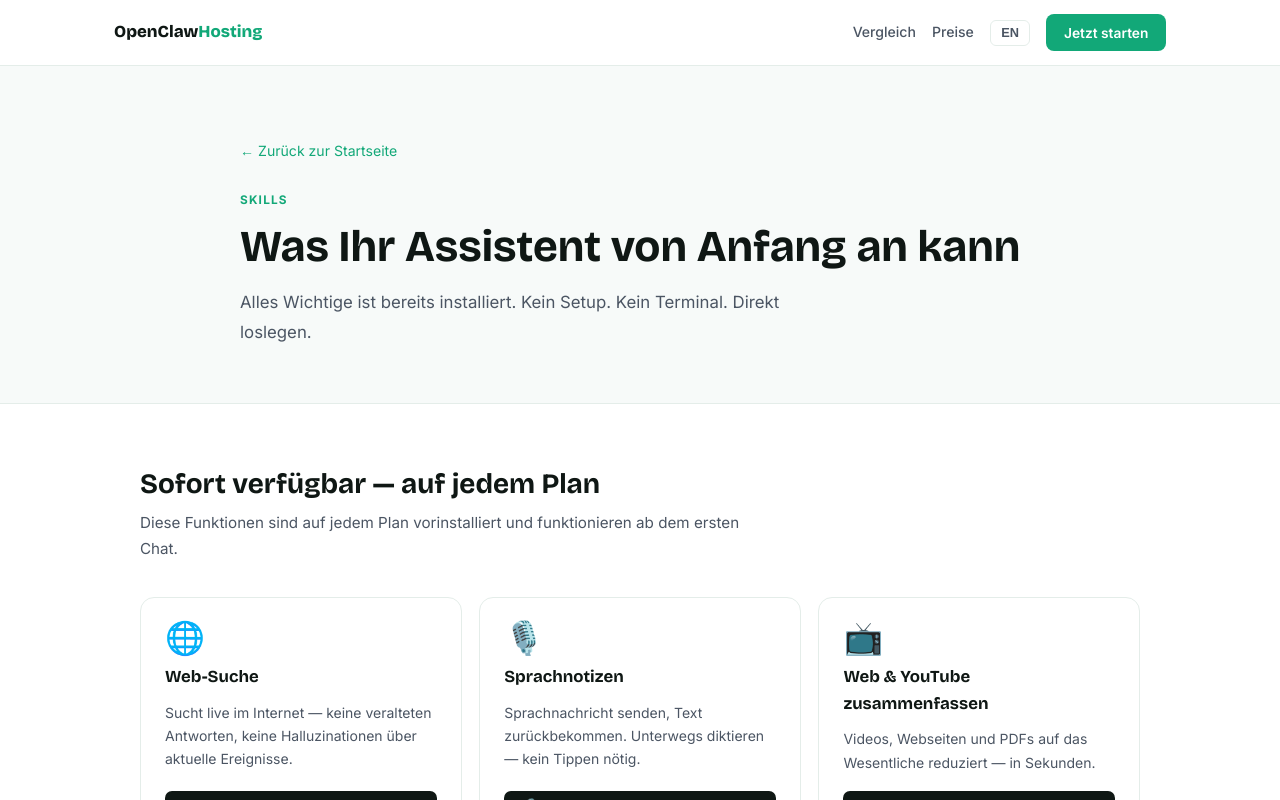
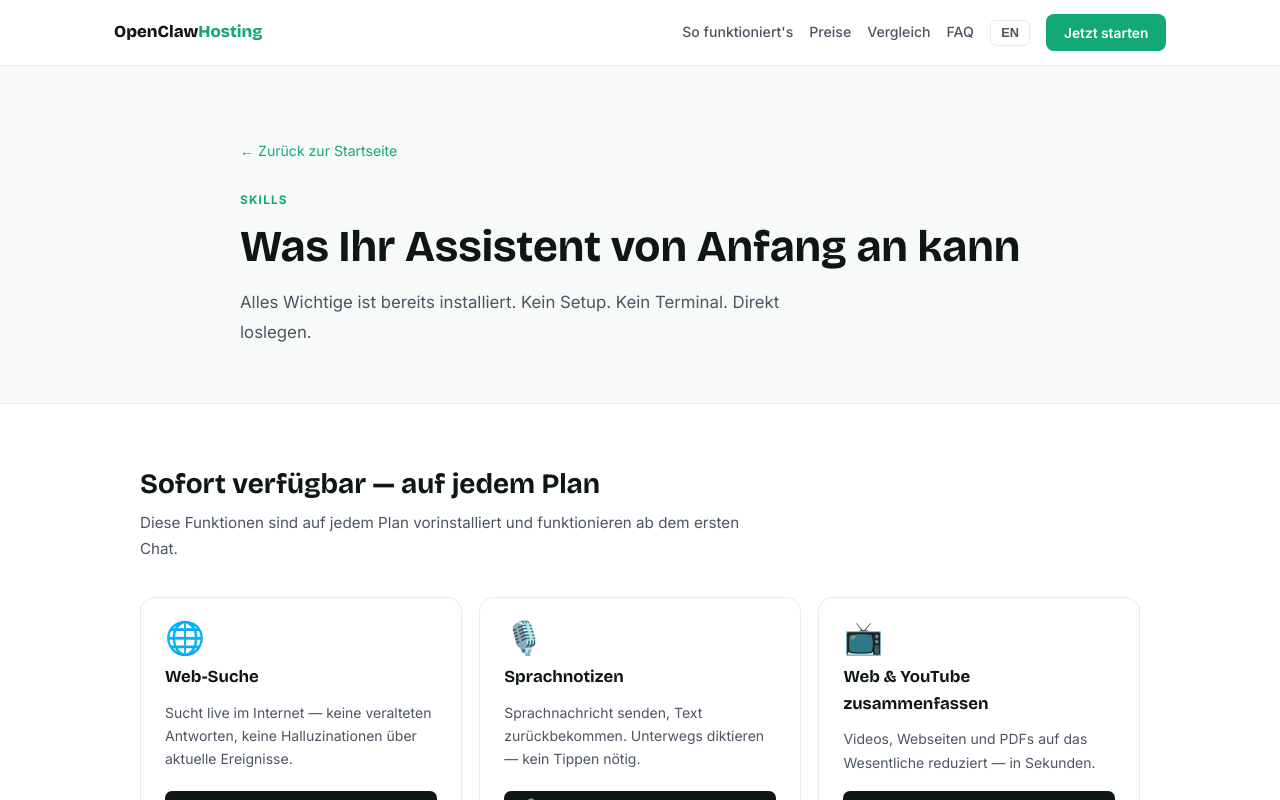
Before and after one commit to riccardogosteli-wq/openclaw-hosting, a Next.js app: page /skills in a window 1280 px wide. Shown: the top 800 px of the page. Built offline with nearby package versions, Linux system fonts and the light colour scheme.

Commit message:
fix: full nav on /skills and /vergleich pages (So funktioniert's, Preise, Vergleich, Skills, FAQ)

```diff
--- a/app/skills/page.tsx
+++ b/app/skills/page.tsx
@@ -200,12 +200,10 @@ export default function SkillsPage() {
             OpenClaw<span style={{ color: '#12A878' }}>Hosting</span>
           </Link>
           <div style={{ display: 'flex', alignItems: 'center', gap: '1rem' }}>
-            <Link href="/vergleich" style={{ color: '#4B5563', textDecoration: 'none', fontSize: '0.88rem', fontWeight: 500 }}>
-              {lang === 'de' ? 'Vergleich' : 'Compare'}
-            </Link>
-            <Link href="/#pricing" style={{ color: '#4B5563', textDecoration: 'none', fontSize: '0.88rem', fontWeight: 500 }}>
-              {lang === 'de' ? 'Preise' : 'Pricing'}
-            </Link>
+            <Link href="/#how" style={{ color: '#4B5563', textDecoration: 'none', fontSize: '0.88rem', fontWeight: 500 }}>{lang === 'de' ? 'So funktioniert\'s' : 'How it works'}</Link>
+            <Link href="/#pricing" style={{ color: '#4B5563', textDecoration: 'none', fontSize: '0.88rem', fontWeight: 500 }}>{lang === 'de' ? 'Preise' : 'Pricing'}</Link>
+            <Link href="/vergleich" style={{ color: '#4B5563', textDecoration: 'none', fontSize: '0.88rem', fontWeight: 500 }}>{lang === 'de' ? 'Vergleich' : 'Compare'}</Link>
+            <Link href="/#faq" style={{ color: '#4B5563', textDecoration: 'none', fontSize: '0.88rem', fontWeight: 500 }}>FAQ</Link>
             <button onClick={() => setLang(l => l === 'de' ? 'en' : 'de')}
               style={{ background: 'transparent', border: '1px solid #E4EDE9', color: '#4B5563', padding: '0.28rem 0.65rem', borderRadius: 6, fontSize: '0.8rem', fontWeight: 600, cursor: 'pointer' }}>
               {lang === 'de' ? 'EN' : 'DE'}
--- a/app/vergleich/page.tsx
+++ b/app/vergleich/page.tsx
@@ -130,10 +130,10 @@ export default function VergleichPage() {
             OpenClaw<span style={{ color: '#12A878' }}>Hosting</span>
           </Link>
           <div style={{ display: 'flex', alignItems: 'center', gap: '1rem' }}>
-            <Link href="/#pricing" style={{ color: '#4B5563', textDecoration: 'none', fontSize: '0.88rem', fontWeight: 500 }}>
-              {lang === 'de' ? 'Preise' : 'Pricing'}
-            </Link>
+            <Link href="/#how" style={{ color: '#4B5563', textDecoration: 'none', fontSize: '0.88rem', fontWeight: 500 }}>{lang === 'de' ? 'So funktioniert\'s' : 'How it works'}</Link>
+            <Link href="/#pricing" style={{ color: '#4B5563', textDecoration: 'none', fontSize: '0.88rem', fontWeight: 500 }}>{lang === 'de' ? 'Preise' : 'Pricing'}</Link>
             <Link href="/skills" style={{ color: '#4B5563', textDecoration: 'none', fontSize: '0.88rem', fontWeight: 500 }}>Skills</Link>
+            <Link href="/#faq" style={{ color: '#4B5563', textDecoration: 'none', fontSize: '0.88rem', fontWeight: 500 }}>FAQ</Link>
             <button onClick={() => setLang(l => l === 'de' ? 'en' : 'de')}
               style={{ background: 'transparent', border: '1px solid #E4EDE9', color: '#4B5563', padding: '0.28rem 0.65rem', borderRadius: 6, fontSize: '0.8rem', fontWeight: 600, cursor: 'pointer' }}>
               {lang === 'de' ? 'EN' : 'DE'}
```
